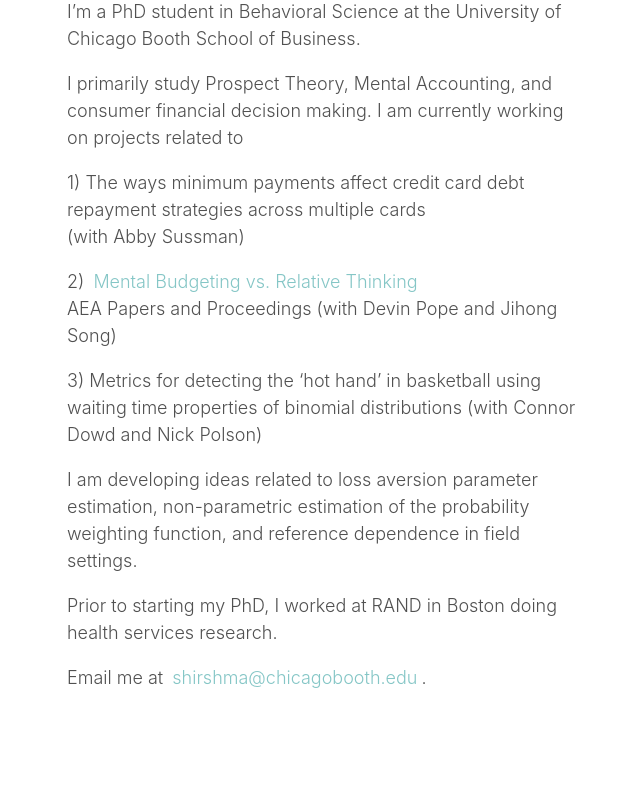
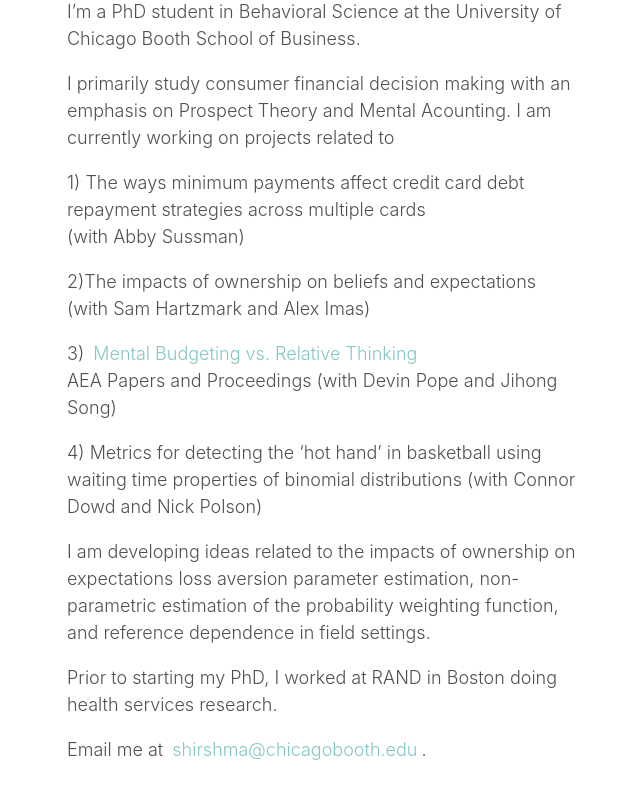
Before and after one commit to shirshma/shirshma.github.io, a Jekyll site: the page built from index.md, in a window 1280 px wide. Shown: the part 421-1211 px from the top of the page, without its empty margins (318-958 px from the left). Built offline with Jekyll 4.4.1, drawn with Linux system fonts in a browser that asks for light colours; before the commit the page ends 1139 px from its top, so only the background shows below that.

Commit message:
Update index.md

```diff
--- a/index.md
+++ b/index.md
@@ -7,17 +7,19 @@ description: PhD student in Behavioral Science at University of Chicago's Booth
 
 I’m a PhD student in Behavioral Science at the University of Chicago Booth School of Business.
 
-I primarily study Prospect Theory, Mental Accounting, and consumer financial decision making. I am currently working on projects related to
+I primarily study consumer financial decision making with an emphasis on Prospect Theory and Mental Acounting. I am currently working on projects related to
   <p> 1) The ways minimum payments affect credit card debt repayment strategies across multiple cards<br>
         (with Abby Sussman)
 
- <p> 2) <a href='/public/Website_mental_budgeting.pdf'> Mental Budgeting vs. Relative Thinking</a><br>
+  <p> 2)The impacts of ownership on beliefs and expectations <br> (with Sam Hartzmark and Alex Imas)
+
+ <p> 3) <a href='/public/Website_mental_budgeting.pdf'> Mental Budgeting vs. Relative Thinking</a><br>
         AEA Papers and Proceedings (with Devin Pope and Jihong Song)
 
-  <p>3) Metrics for detecting the ‘hot hand’ in basketball using waiting time properties of binomial distributions (with Connor Dowd and Nick Polson)
+  <p>4) Metrics for detecting the ‘hot hand’ in basketball using waiting time properties of binomial distributions (with Connor Dowd and Nick Polson)
 
 
-<p>I am developing ideas related to loss aversion parameter estimation, non-parametric estimation of the probability weighting function, and reference dependence in field settings.
+<p>I am developing ideas related to the impacts of ownership on expectations loss aversion parameter estimation, non-parametric estimation of the probability weighting function, and reference dependence in field settings.
 
 
 <p> Prior to starting my PhD, I worked at RAND in Boston doing health services research.
```
